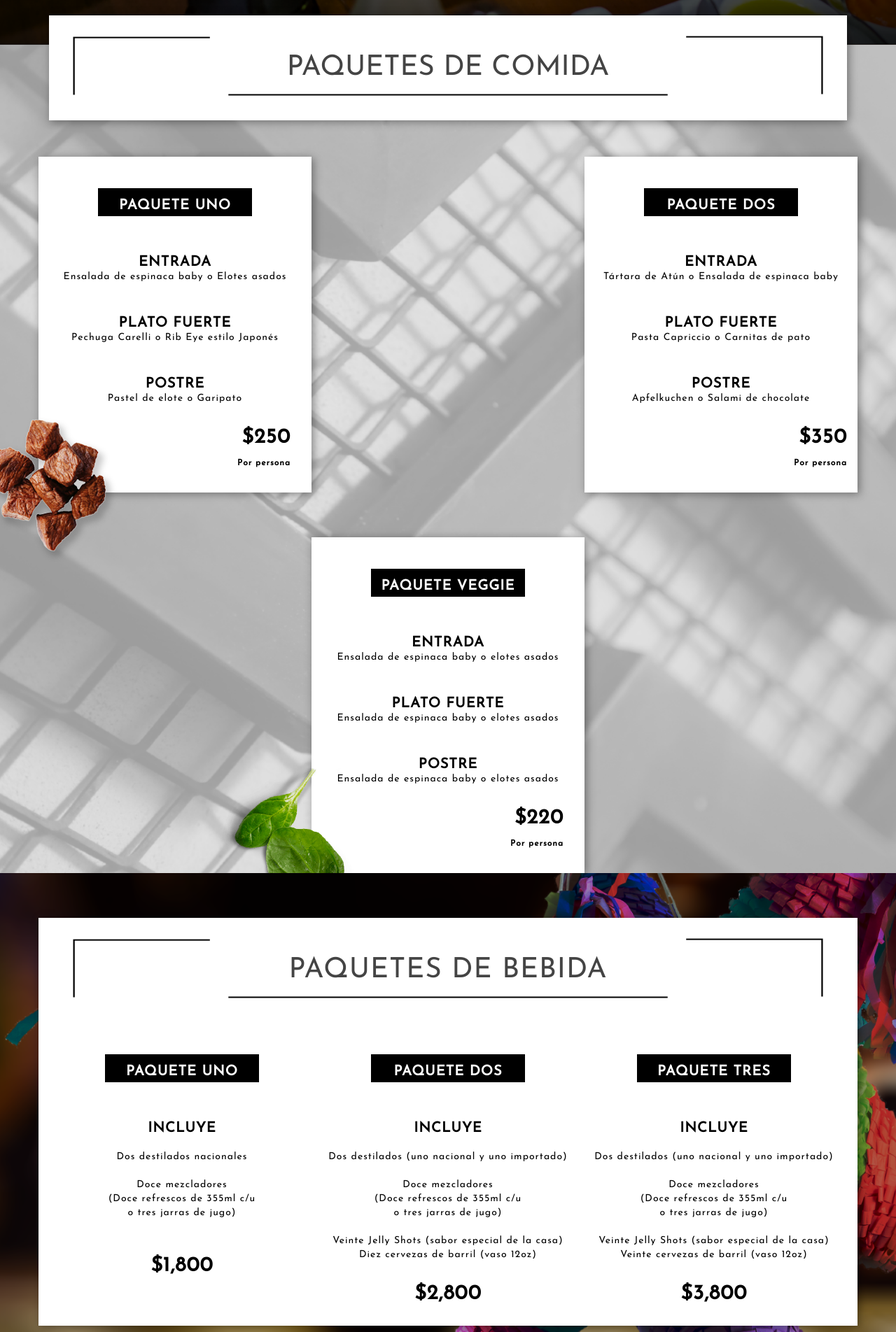
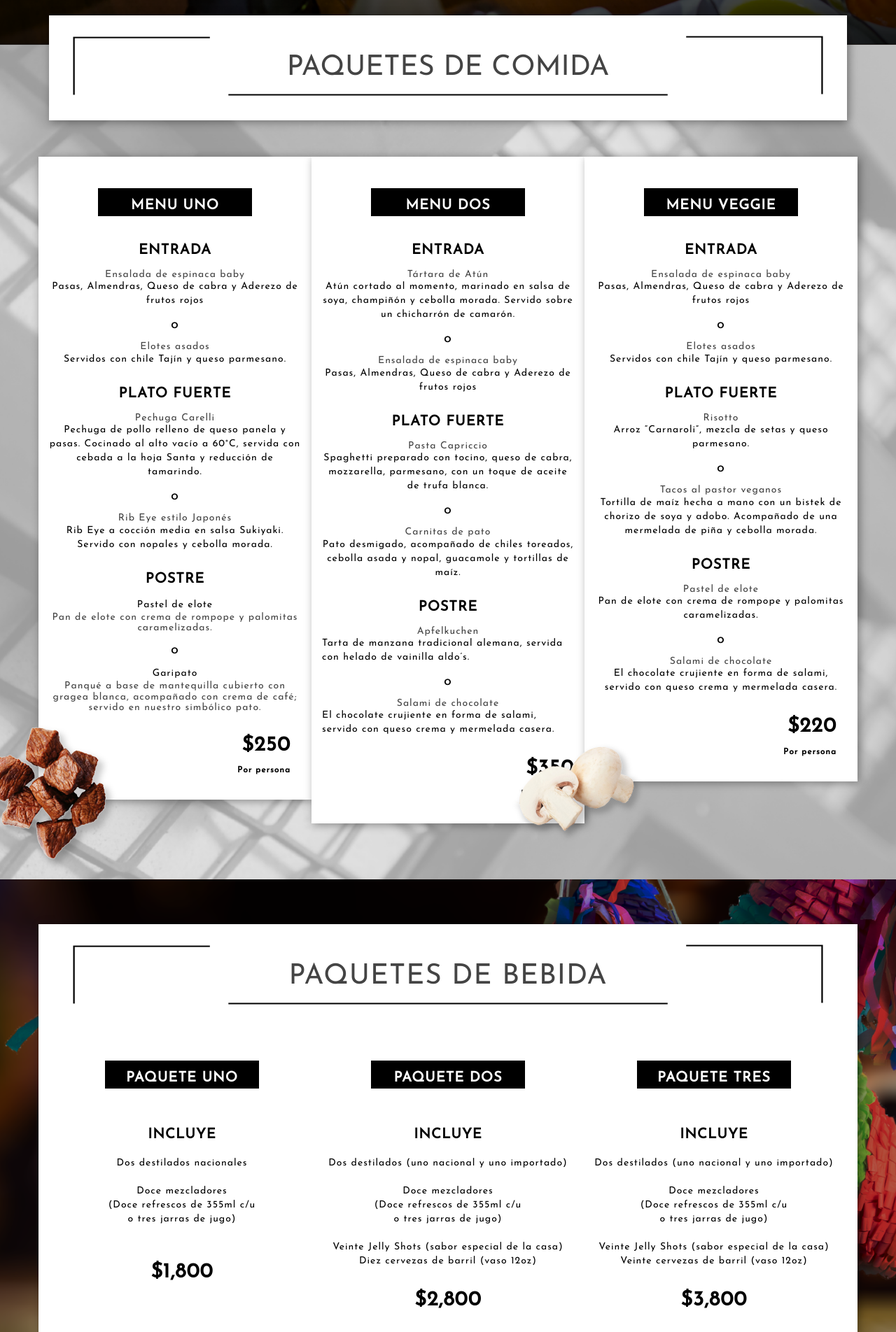
Before and after one commit to WebProgramingM/actualizacionN, a PHP site: page /posadas.php in a window 1280 px wide. Shown: the part 737-2641 px from the top of the page at 70% size. Run offline with PHP 8.4, Linux system fonts and the light colour scheme; data that the repository does not hold is empty; some libraries are stand-ins or nearby versions; some web fonts are replaced.

Commit message:
cambios en posadas

```diff
--- a/styles/extras.styl
+++ b/styles/extras.styl
@@ -56,6 +56,7 @@
 		margin-top: 20vh
 		display: flex
 		box-shadow: 3px 2px 12px rgba(0, 0, 0, 0.4)
+		margin-bottom: 10vh
 		.titulo
 			display: flex
 			justify-content: center
@@ -73,7 +74,7 @@
 			font-size: 20px
 			font-weight: 700
 			color: black!important
-			padding-top 45px
+			padding 28px 0 16px
 		p
 			color black
 			padding-top 0
@@ -87,6 +88,11 @@
 			padding: 30px 0 30px 0
 			span
 				font-size: 12px
+		.opcion
+			font-size: 20px
+			font-weight: 300!important
+			text-align: center!important
+			padding: 13px 0 13px!important
 	.cuadro21
 		background: white
 		color $coal-nomads
@@ -189,6 +195,10 @@
 	position: absolute
 	left -18vh
 	top -26px
+.posada-img2
+	position: absolute
+	left -18vh
+	top 26px
 #DrinksPosada
 	background-image url('../img/posadas03.png')
 	background-position center
--- a/views/posadas.twig
+++ b/views/posadas.twig
@@ -32,49 +32,86 @@
 						<div class="container">
 							<div class="row">
 								<div class="titulo">
-									<h2 class="text-center">PAQUETE UNO</h2>
+									<h2 class="text-center">MENU UNO</h2>
 								</div>
 								<h3 class="text-center">ENTRADA</h3>
-								<p class="text-center">Ensalada de espinaca baby o Elotes asados</p>
+								<h5 class="text-center">Ensalada de espinaca baby</h5>
+								<p class="text-center">Pasas, Almendras, Queso de cabra y Aderezo de frutos rojos</p>
+								<h4 class="opcion">o</h4>
+								<h5 class="text-center">Elotes asados</h5>
+								<p class="text-center">Servidos con chile Tajín y queso parmesano.</p>
 								<h3 class="text-center">PLATO FUERTE</h3>
-								<p class="text-center">Pechuga Carelli o Rib Eye estilo Japonés</p>
+								<h5 class="text-center">Pechuga Carelli</h5>
+								<p class="text-center">Pechuga de pollo relleno de queso panela y pasas. Cocinado al alto vacío a 60°C, servida con cebada a la hoja Santa y reducción de tamarindo.</p>
+								<h4 class="opcion">o</h4>
+								<h5 class="text-center">Rib Eye estilo Japonés</h5>
+								<p class="text-center">Rib Eye a cocción media en salsa  Sukiyaki. Servido con nopales y cebolla morada.</p>
 								<h3 class="text-center">POSTRE</h3>
-								<p class="text-center">Pastel de elote o Garipato</p>
+								<p class="text-center">Pastel de elote</p>
+								<h5 class="text-center">Pan de elote con crema de rompope y palomitas caramelizadas.</h5>
+								<h4 class="opcion">o</h4>
+								<p class="text-center">Garipato</p>
+								<h5 class="text-center">Panqué a base de mantequilla cubierto con gragea blanca, acompañado con crema de café; servido en nuestro simbólico pato.</h5>
 								<div class="col-xs-6"><img src="img/carne.png" class="posada-img" alt=""></div>
 								<div class="col-xs-6"><h4>$250<span> <br> Por persona</span></h4></div>
 							</div>
 						</div>
 					</div>
-					<div class="col-xs-12 col-sm-4 col-sm-offset-4 cuadro2">
+					<div class="col-xs-12 col-sm-4 cuadro2">
 						<div class="container">
 							<div class="row">
 								<div class="titulo">
-									<h2 class="text-center">PAQUETE dos</h2>
+									<h2 class="text-center">MENU dos</h2>
 								</div>
 								<h3 class="text-center">ENTRADA</h3>
-								<p class="text-center">Tártara de Atún o Ensalada de espinaca baby</p>
+								<h5 class="text-center">Tártara de Atún</h5>
+								<p class="text-center">Atún cortado al  momento, marinado en salsa de soya, champiñón y cebolla morada. Servido sobre un chicharrón de camarón.</p>
+								<h4 class="opcion">o</h4>
+								<h5 class="text-center"> Ensalada de espinaca baby</h5>
+								<p class="text-center">Pasas, Almendras, Queso de cabra y Aderezo de frutos rojos</p>
 								<h3 class="text-center">PLATO FUERTE</h3>
-								<p class="text-center">Pasta Capriccio o Carnitas de pato</p>
+								<h5 class="text-center">Pasta Capriccio </h5>
+								<p class="text-center">Spaghetti preparado con tocino, queso de cabra, mozzarella, parmesano, con un toque de aceite de trufa blanca.</p>
+								<h4 class="opcion">o</h4>
+								<h5 class="text-center">Carnitas de pato</h5>
+								<p class="text-center"> Pato desmigado, acompañado de chiles toreados, cebolla asada y nopal, guacamole y tortillas de maíz.</p>
+
 								<h3 class="text-center">POSTRE</h3>
-								<p class="text-center">Apfelkuchen o Salami de chocolate</p>
+								<h5 class="text-center">Apfelkuchen</h5>
+								<p>Tarta de manzana tradicional alemana, servida con helado de vainilla aldo’s.</p>
+								<h4 class="opcion">o</h4>
+								<h5 class="text-center">Salami de chocolate</h5>
+								<p>El chocolate crujiente en forma de salami, servido con queso crema y mermelada casera.</p>
 								<h4>$350<span> <br>Por persona</span></h4>
 							</div>
 						</div>
 					</div>
-					<div class="col-xs-12 col-sm-4 col-sm-offset-4 cuadro21">
+					<div class="col-xs-12 col-sm-4 cuadro2">
 						<div class="container">
 							<div class="row">
 								<div class="titulo">
-									<h2 class="text-center">PAQUETE veggie</h2>
+									<h2 class="text-center">MENU veggie</h2>
 								</div>
 								<h3 class="text-center">ENTRADA</h3>
-								<p class="text-center">Ensalada de espinaca baby o elotes asados</p>
+								<h5 class="text-center">Ensalada de espinaca baby </h5>
+								<p class="text-center">Pasas, Almendras, Queso de cabra y Aderezo de frutos rojos</p>
+								<h4 class="opcion">o</h4>
+								<h5 class="text-center">Elotes asados</h5>
+								<p class="text-center">Servidos con chile Tajín y queso parmesano.</p>
 								<h3 class="text-center">PLATO FUERTE</h3>
-								<p class="text-center">Ensalada de espinaca baby o elotes asados</p>
+								<h5 class="text-center">Risotto</h5>
+								<p class="text-center"> Arroz “Carnaroli”, mezcla de setas y queso parmesano.</p>
+								<h4 class="opcion">o</h4>
+								<h5 class="text-center">Tacos al pastor veganos</h5>
+								<p class="text-center"> Tortilla de maíz hecha a mano con un bistek de chorizo de soya y adobo. Acompañado de una mermelada de piña y cebolla morada.</p>
 								<h3 class="text-center">POSTRE</h3>
-								<p class="text-center">Ensalada de espinaca baby o elotes asados</p>
-								<div class="col-xs-6"><img src="img/hojas.png" class="posada-img" alt=""></div>
-								<div class="col-xs-6"><h4>$220<span> <br>Por persona</span></h4></div>
+								<h5 class="text-center">Pastel de elote</h5>
+								<p class="text-center">Pan de elote con crema de rompope y palomitas caramelizadas.</p>
+								<h4 class="opcion">o</h4>
+								<h5 class="text-center">Salami de chocolate</h5>
+								<p class="text-center">El chocolate crujiente en forma de salami, servido con queso crema y mermelada casera.</p>
+								<div class="col-xs-6"><img src="img/hongos.png" class="posada-img2" alt=""></div>
+								<div class="col-xs-6"><h4>$220<span> <br> Por persona</span></h4></div>
 							</div>
 						</div>
 					</div>
```
Also changed, not shown: css/main.min.css, img/hongos.png (added).
